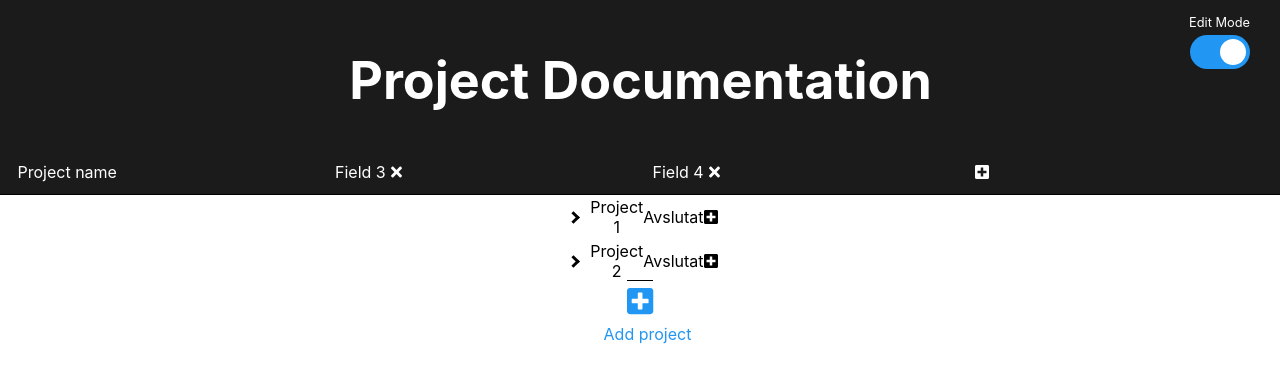
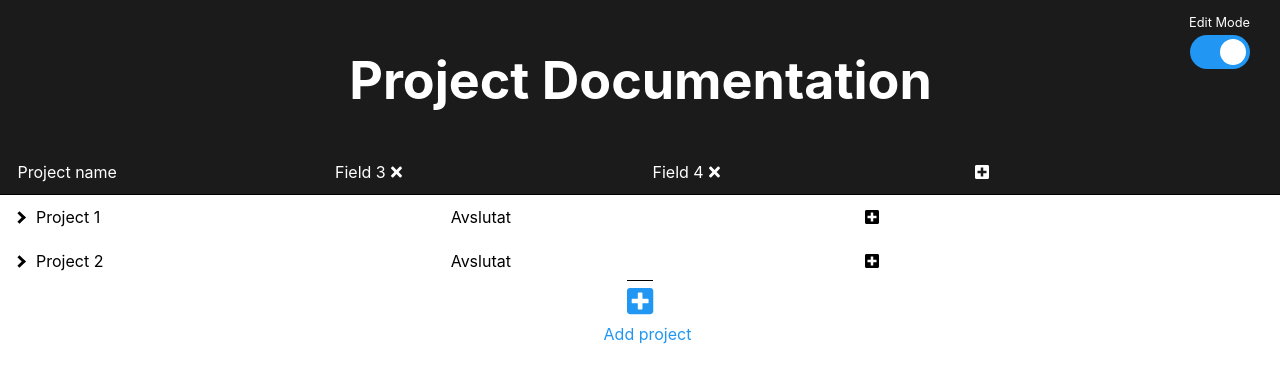
Before and after one commit to bovicbro/projectDocumentation, a React (Create React App) app: page / in a window 1280 px wide. Shown: the top 382 px of the page. Built offline with nearby package versions, Linux system fonts and the light colour scheme.

Commit message:
make add column button respect edit mode

```diff
--- a/src/components/projects/ProjectGrid.js
+++ b/src/components/projects/ProjectGrid.js
@@ -37,6 +37,7 @@ class ProjectGrid extends Component {
   }
 
   renderAddColumn() {
+    if (!this.props.editable) return null
     return (
       <div className="projectGridColumn">
         <span onClick={this.addField} className="addField">
--- a/src/components/projects/projectGrid.css
+++ b/src/components/projects/projectGrid.css
@@ -122,5 +122,5 @@
 
 .projectRowsContainer {
   margin-top: 35px;
-  flex: 1;
+  width: 100%;
 }
```
